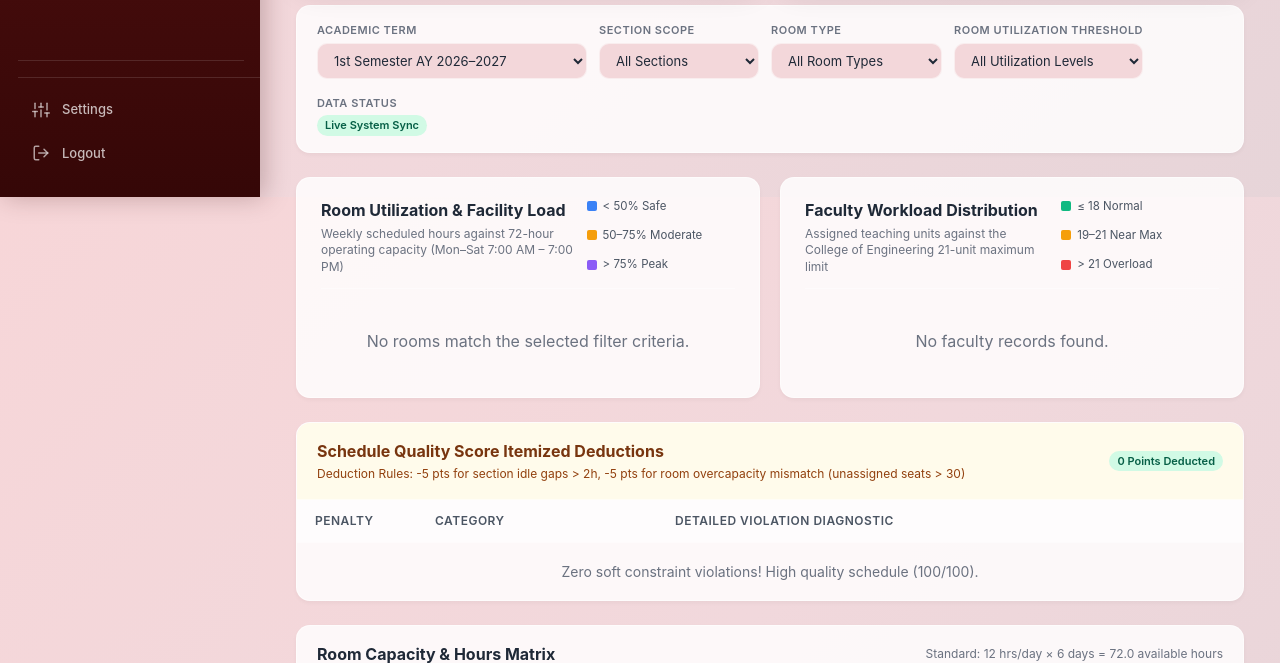
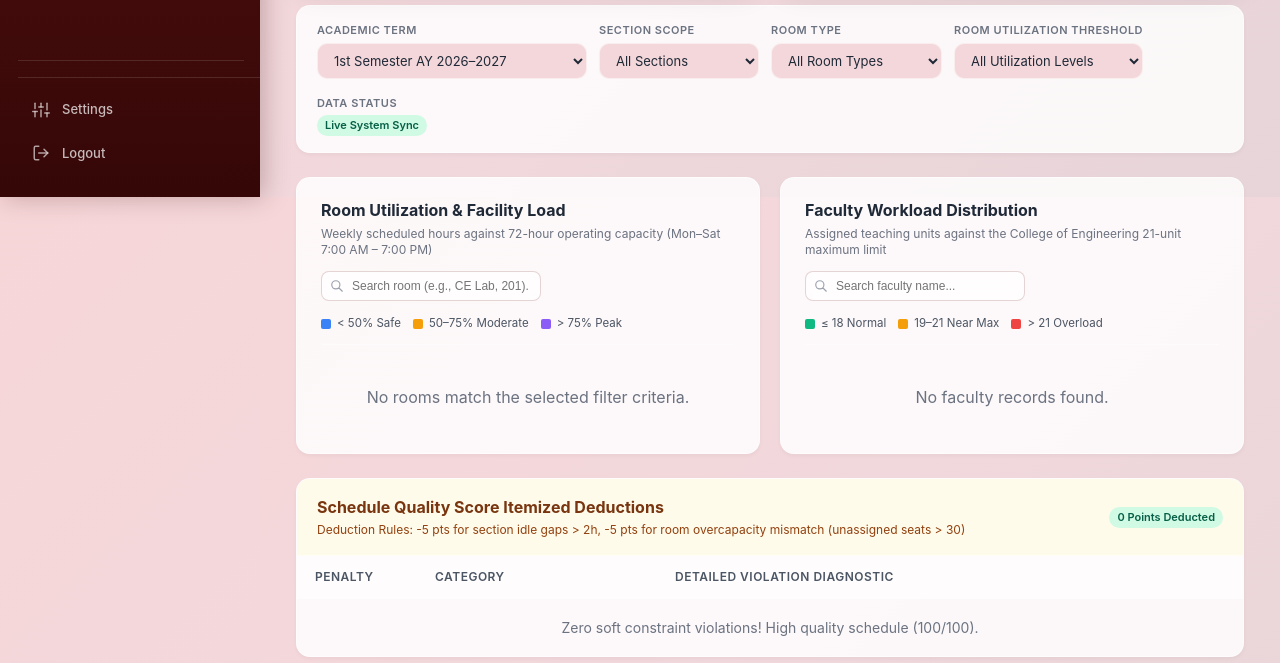
Before and after one commit to 4u-79/Bulsu-COE-Hackathon-Management, a Flask app: page /reports in a window 1280 px wide. Shown: the part 603-1266 px from the top of the page. Run offline with Flask 3, Linux system fonts and the light colour scheme; the visitor is signed in with stand-in values (Sample User, id 1); data that the repository does not hold is empty; some libraries are stand-ins or nearby versions.

Commit message:
refactor: eliminate redundant master data top tabs and add real-time search filters to analytics reports

```diff
--- a/coe_sync/routes/views.py
+++ b/coe_sync/routes/views.py
@@ -65,6 +65,30 @@ def manage():
     )
 
 
+@views_bp.route("/rooms")
+@login_required
+def rooms():
+    return redirect("/manage?tab=rooms")
+
+
+@views_bp.route("/faculty")
+@login_required
+def faculty():
+    return redirect("/manage?tab=faculty")
+
+
+@views_bp.route("/sections")
+@login_required
+def sections():
+    return redirect("/manage?tab=sections")
+
+
+@views_bp.route("/subjects")
+@login_required
+def subjects():
+    return redirect("/manage?tab=subjects")
+
+
 @views_bp.route("/schedules")
 @login_required
 def schedules():
--- a/coe_sync/static/css/styles.css
+++ b/coe_sync/static/css/styles.css
@@ -1655,6 +1655,42 @@ a {
   border-radius: 2px;
 }
 
+.report-search-wrap {
+  position: relative;
+  width: 220px;
+  max-width: 100%;
+}
+
+.report-search-wrap input {
+  width: 100%;
+  font-size: 12px;
+  padding: 6px 12px 6px 30px;
+  border-radius: 8px;
+  border: 1px solid rgba(110, 23, 23, 0.18);
+  background: rgba(255, 255, 255, 0.75);
+  backdrop-filter: blur(8px);
+  color: #1F2937;
+  outline: none;
+  transition: all 0.2s ease;
+}
+
+.report-search-wrap input:focus {
+  border-color: #6E1717;
+  box-shadow: 0 0 0 2px rgba(110, 23, 23, 0.15);
+  background: #ffffff;
+}
+
+.report-search-wrap svg {
+  position: absolute;
+  left: 9px;
+  top: 50%;
+  transform: translateY(-50%);
+  width: 14px;
+  height: 14px;
+  color: #9CA3AF;
+  pointer-events: none;
+}
+
 .meter-list {
   display: flex;
   flex-direction: column;
--- a/coe_sync/static/js/reports.js
+++ b/coe_sync/static/js/reports.js
@@ -20,6 +20,9 @@ document.addEventListener("DOMContentLoaded", () => {
     filterSectionScope: document.getElementById("filter-section-scope"),
     filterRoomType: document.getElementById("filter-room-type"),
     filterUtilThreshold: document.getElementById("filter-util-threshold"),
+
+    roomUtilSearch: document.getElementById("room-util-search"),
+    facultyWorkloadSearch: document.getElementById("faculty-workload-search"),
 
     roomMetersContainer: document.getElementById("room-meters-container"),
     facultyMetersContainer: document.getElementById("faculty-meters-container"),
@@ -46,6 +49,30 @@ document.addEventListener("DOMContentLoaded", () => {
       }
       if (this.filterUtilThreshold) {
         this.filterUtilThreshold.addEventListener("change", () => this.applyFilters());
+      }
+
+      // Room Utilization Live Filter
+      if (this.roomUtilSearch) {
+        this.roomUtilSearch.addEventListener("input", (e) => {
+          const term = e.target.value.toLowerCase().trim();
+          const roomItems = document.querySelectorAll(".room-util-item");
+          roomItems.forEach((item) => {
+            const text = item.textContent.toLowerCase();
+            item.style.display = text.includes(term) ? "" : "none";
+          });
+        });
+      }
+
+      // Faculty Workload Live Filter
+      if (this.facultyWorkloadSearch) {
+        this.facultyWorkloadSearch.addEventListener("input", (e) => {
+          const term = e.target.value.toLowerCase().trim();
+          const facultyItems = document.querySelectorAll(".faculty-workload-item");
+          facultyItems.forEach((item) => {
+            const text = item.textContent.toLowerCase();
+            item.style.display = text.includes(term) ? "" : "none";
+          });
+        });
       }
 
       if (this.btnExportReports) {
@@ -231,7 +258,7 @@ document.addEventListener("DOMContentLoaded", () => {
         const widthPct = Math.min(100, Math.max(0, r.utilization_rate));
 
         return `
-          <div class="meter-row" title="${r.name} scheduled for ${r.scheduled_hours} hrs of 72.0 available weekly hours">
+          <div class="meter-row room-util-item" title="${r.name} scheduled for ${r.scheduled_hours} hrs of 72.0 available weekly hours">
             <div class="meter-header">
               <span class="meter-name">
                 <span>${this.escapeHtml(r.name)}</span>
@@ -248,6 +275,15 @@ document.addEventListener("DOMContentLoaded", () => {
           </div>
         `;
       }).join("");
+
+      // Preserve active search filter
+      if (this.roomUtilSearch && this.roomUtilSearch.value.trim()) {
+        const term = this.roomUtilSearch.value.toLowerCase().trim();
+        this.roomMetersContainer.querySelectorAll(".room-util-item").forEach(item => {
+          const text = item.textContent.toLowerCase();
+          item.style.display = text.includes(term) ? "" : "none";
+        });
+      }
     },
 
     renderFacultyMeters(faculty) {
@@ -273,7 +309,7 @@ document.addEventListener("DOMContentLoaded", () => {
         const widthPct = Math.min(100, Math.max(0, pct));
 
         return `
-          <div class="meter-row" title="${f.name} teaching ${f.teaching_hours || 0} hrs (${f.assigned_units} of ${f.max_units} max units)">
+          <div class="meter-row faculty-workload-item" title="${f.name} teaching ${f.teaching_hours || 0} hrs (${f.assigned_units} of ${f.max_units} max units)">
             <div class="meter-header">
               <span class="meter-name">
                 <span>${this.escapeHtml(f.name)}</span>
@@ -289,6 +325,15 @@ document.addEventListener("DOMContentLoaded", () => {
           </div>
         `;
       }).join("");
+
+      // Preserve active search filter
+      if (this.facultyWorkloadSearch && this.facultyWorkloadSearch.value.trim()) {
+        const term = this.facultyWorkloadSearch.value.toLowerCase().trim();
+        this.facultyMetersContainer.querySelectorAll(".faculty-workload-item").forEach(item => {
+          const text = item.textContent.toLowerCase();
+          item.style.display = text.includes(term) ? "" : "none";
+        });
+      }
     },
 
     renderRoomsTable(rooms) {
--- a/coe_sync/templates/base.html
+++ b/coe_sync/templates/base.html
@@ -45,7 +45,7 @@
         </a>
         {% endif %}
         {% if session.get('role') != 'STUDENT' and active_role != 'STUDENT' %}
-        <a href="/manage?tab=rooms" class="sidebar-link non-student {% if active_page == 'manage' and request.args.get('tab') == 'rooms' %}active{% endif %}" id="nav-rooms">
+        <a href="/manage?tab=rooms" class="sidebar-link non-student {% if active_page == 'manage' and request.args.get('tab', 'rooms') == 'rooms' %}active{% endif %}" id="nav-rooms">
           <svg class="sidebar-icon" viewBox="0 0 24 24"><path d="M3 21h18M5 21V5a2 2 0 0 1 2-2h10a2 2 0 0 1 2 2v16"/><path d="M9 9h1M9 13h1M9 17h1M14 9h1M14 13h1M14 17h1"/></svg>
           <span>Rooms</span>
         </a>
--- a/coe_sync/templates/reports.html
+++ b/coe_sync/templates/reports.html
@@ -106,15 +106,28 @@
   <div class="reports-charts-grid">
     <!-- Chart Card 1: Room Utilization Rate -->
     <div class="report-chart-card">
-      <div class="report-chart-header">
+      <div class="report-chart-header" style="display:flex; justify-content:space-between; align-items:center; flex-wrap:wrap; gap:12px;">
         <div>
           <h2 class="report-chart-title">Room Utilization &amp; Facility Load</h2>
           <p class="report-chart-subtitle">Weekly scheduled hours against 72-hour operating capacity (Mon–Sat 7:00 AM – 7:00 PM)</p>
+        </div>
+        <div style="display:flex; align-items:center; gap:14px; flex-wrap:wrap;">
+          <div class="relative w-48 sm:w-60 report-search-wrap">
+            <input
+              type="text"
+              id="room-util-search"
+              placeholder="Search room (e.g., CE Lab, 201)..."
+              class="w-full text-xs py-1.5 pl-8 pr-3 rounded-lg border border-maroon-100/60 bg-white/70 focus:outline-none focus:ring-2 focus:ring-[#6E1717]/20 text-gray-800 placeholder-gray-400"
+            >
+            <svg class="w-3.5 h-3.5 absolute left-2.5 top-2.5 text-gray-400" fill="none" stroke="currentColor" viewBox="0 0 24 24">
+              <path stroke-linecap="round" stroke-linejoin="round" stroke-width="2" d="M21 21l-6-6m2-5a7 7 0 11-14 0 7 7 0 0114 0z"></path>
+            </svg>
           </div>
           <div class="report-chart-legend">
             <span class="legend-item"><span class="legend-dot" style="background: #3B82F6;"></span> &lt; 50% Safe</span>
             <span class="legend-item"><span class="legend-dot" style="background: #F59E0B;"></span> 50–75% Moderate</span>
             <span class="legend-item"><span class="legend-dot" style="background: #8B5CF6;"></span> &gt; 75% Peak</span>
+          </div>
         </div>
       </div>
       <div class="meter-list" id="room-meters-container">
@@ -124,15 +137,28 @@
 
     <!-- Chart Card 2: Faculty Workload Allocation -->
     <div class="report-chart-card">
-      <div class="report-chart-header">
+      <div class="report-chart-header" style="display:flex; justify-content:space-between; align-items:center; flex-wrap:wrap; gap:12px;">
         <div>
           <h2 class="report-chart-title">Faculty Workload Distribution</h2>
           <p class="report-chart-subtitle">Assigned teaching units against the College of Engineering 21-unit maximum limit</p>
+        </div>
+        <div style="display:flex; align-items:center; gap:14px; flex-wrap:wrap;">
+          <div class="relative w-48 sm:w-60 report-search-wrap">
+            <input
+              type="text"
+              id="faculty-workload-search"
+              placeholder="Search faculty name..."
+              class="w-full text-xs py-1.5 pl-8 pr-3 rounded-lg border border-maroon-100/60 bg-white/70 focus:outline-none focus:ring-2 focus:ring-[#6E1717]/20 text-gray-800 placeholder-gray-400"
+            >
+            <svg class="w-3.5 h-3.5 absolute left-2.5 top-2.5 text-gray-400" fill="none" stroke="currentColor" viewBox="0 0 24 24">
+              <path stroke-linecap="round" stroke-linejoin="round" stroke-width="2" d="M21 21l-6-6m2-5a7 7 0 11-14 0 7 7 0 0114 0z"></path>
+            </svg>
           </div>
           <div class="report-chart-legend">
             <span class="legend-item"><span class="legend-dot" style="background: #10B981;"></span> &le; 18 Normal</span>
             <span class="legend-item"><span class="legend-dot" style="background: #F59E0B;"></span> 19–21 Near Max</span>
             <span class="legend-item"><span class="legend-dot" style="background: #EF4444;"></span> &gt; 21 Overload</span>
+          </div>
         </div>
       </div>
       <div class="meter-list" id="faculty-meters-container">
```
Also changed, not shown: coe_sync/static/js/manage.js (+17 -5 lines), coe_sync/templates/manage.html (+37 -7 lines). Lines whose indentation alone changed are shown as unchanged.
